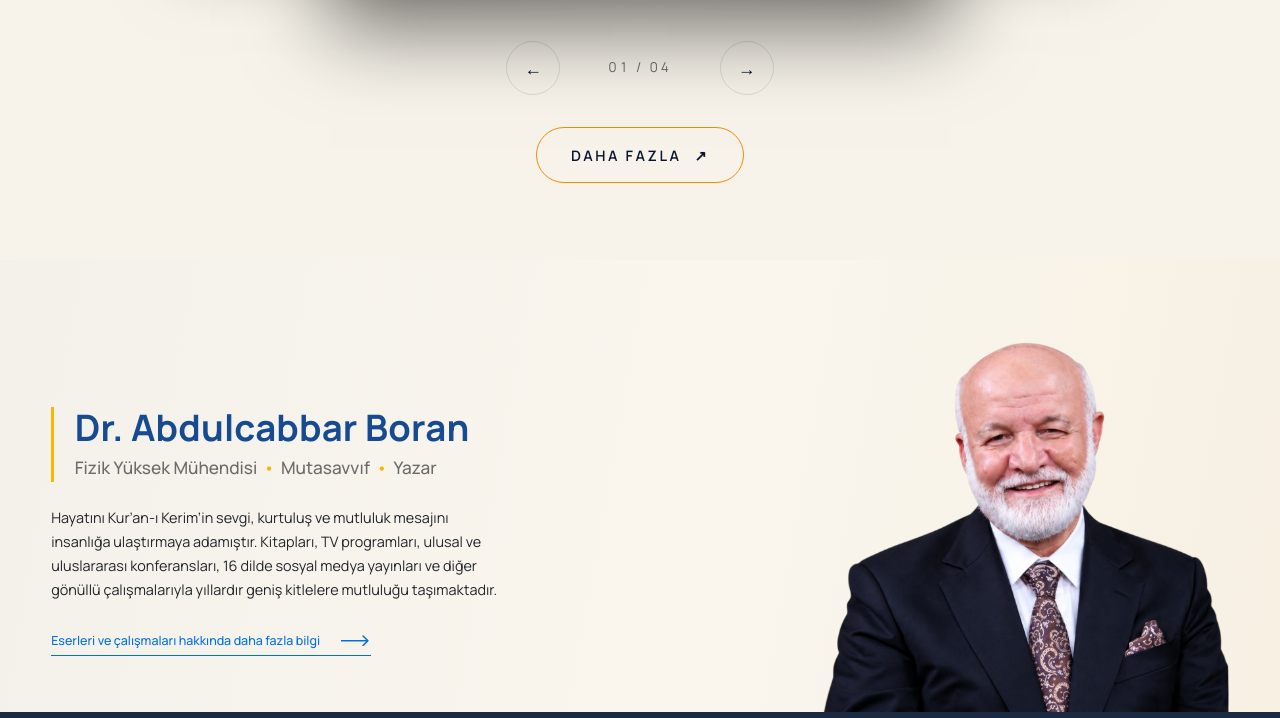
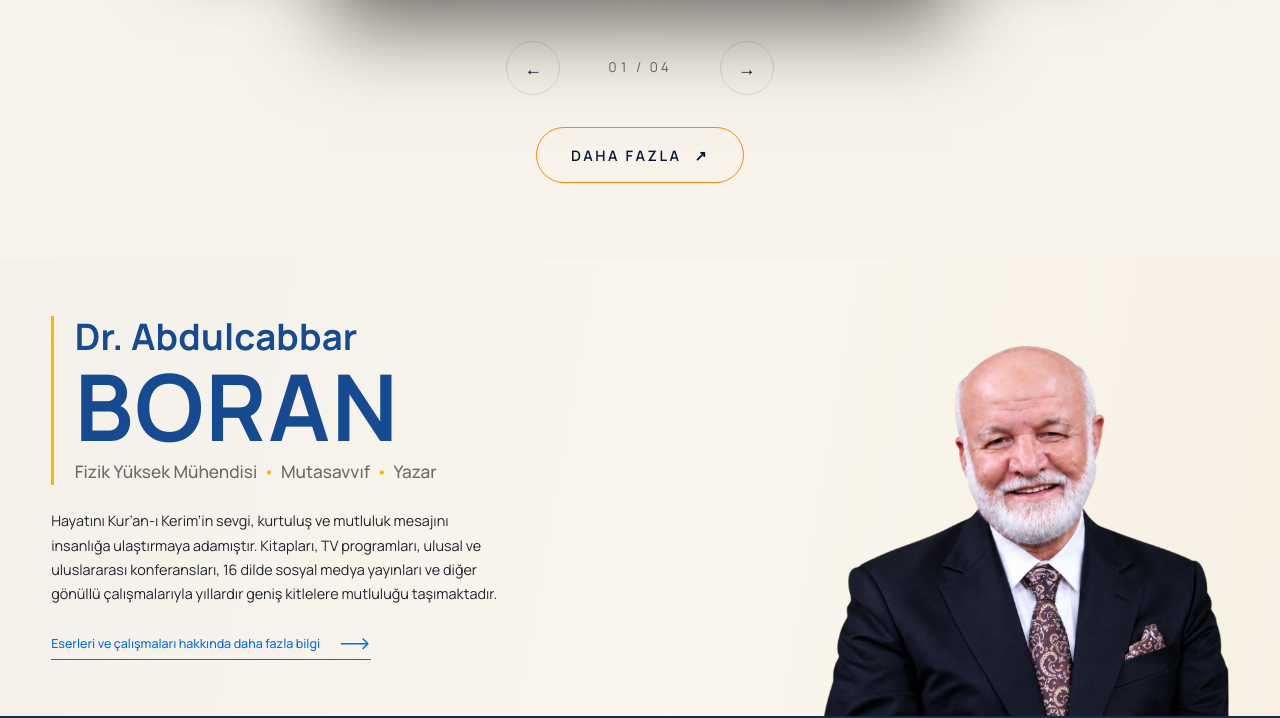
Before and after one commit to busraoztrk8/herankuranheranmutluluk, a plain HTML site: page index.html in a window 1280 px wide. Shown: the part 5251-5969 px from the top of the page. Drawn offline with Linux system fonts and the light colour scheme.

Commit message:
Dr. Boran bolumunde 'BORAN' soyadini buyuk yaz
Baslik iki satira bolundu: 'Dr. Abdulcabbar' ustte, 'BORAN' altinda
iri ve buyuk harfle (masaustu 96px, telefon 46px).

Co-Authored-By: Claude Opus 5.5 <noreply@anthropic.com>

```diff
--- a/css/sections/boran.css
+++ b/css/sections/boran.css
@@ -42,6 +42,18 @@
   line-height: 1.1;
   letter-spacing: 0.005em;
   color: #174b91;
+}
+
+/* Soyadı ayrı satırda ve iri: bölümün imzası gibi durur */
+.boran__ad-ilk,
+.boran__ad-soy { display: block; }
+.boran__ad-soy {
+  margin-top: 0.08em;
+  font-size: clamp(2.9rem, 7.2vw, 6rem);
+  font-weight: 800;
+  line-height: 0.95;
+  letter-spacing: 0.02em;
+  text-transform: uppercase;
 }
 
 .boran__unvan {
--- a/index.html
+++ b/index.html
@@ -30,7 +30,7 @@
   <link rel="stylesheet" href="css/sections/hero.css?v=20261018-2">
   <link rel="stylesheet" href="css/sections/hakkimizda.css?v=20261027-20">
   <link rel="stylesheet" href="css/sections/instagram.css?v=20261018-3">
-  <link rel="stylesheet" href="css/sections/boran.css?v=20261018-2">
+  <link rel="stylesheet" href="css/sections/boran.css?v=20261122-1">
   <link rel="stylesheet" href="css/sections/videos.css?v=20261027-1">
   <link rel="stylesheet" href="css/sections/videolar.css?v=20261027-1">
   <link rel="stylesheet" href="css/sections/footer.css?v=20261016-1">
@@ -307,7 +307,10 @@
       <div class="boran__kart">
         <div class="boran__metin">
           <div class="boran__kimlik">
-            <h2 class="boran__ad">Dr. Abdulcabbar Boran</h2>
+            <h2 class="boran__ad" aria-label="Dr. Abdulcabbar Boran">
+              <span class="boran__ad-ilk">Dr. Abdulcabbar</span>
+              <span class="boran__ad-soy">Boran</span>
+            </h2>
             <p class="boran__unvan">
               Fizik Yüksek Mühendisi <span class="boran__nokta" aria-hidden="true">&bull;</span>
               Mutasavvıf <span class="boran__nokta" aria-hidden="true">&bull;</span> Yazar
```
